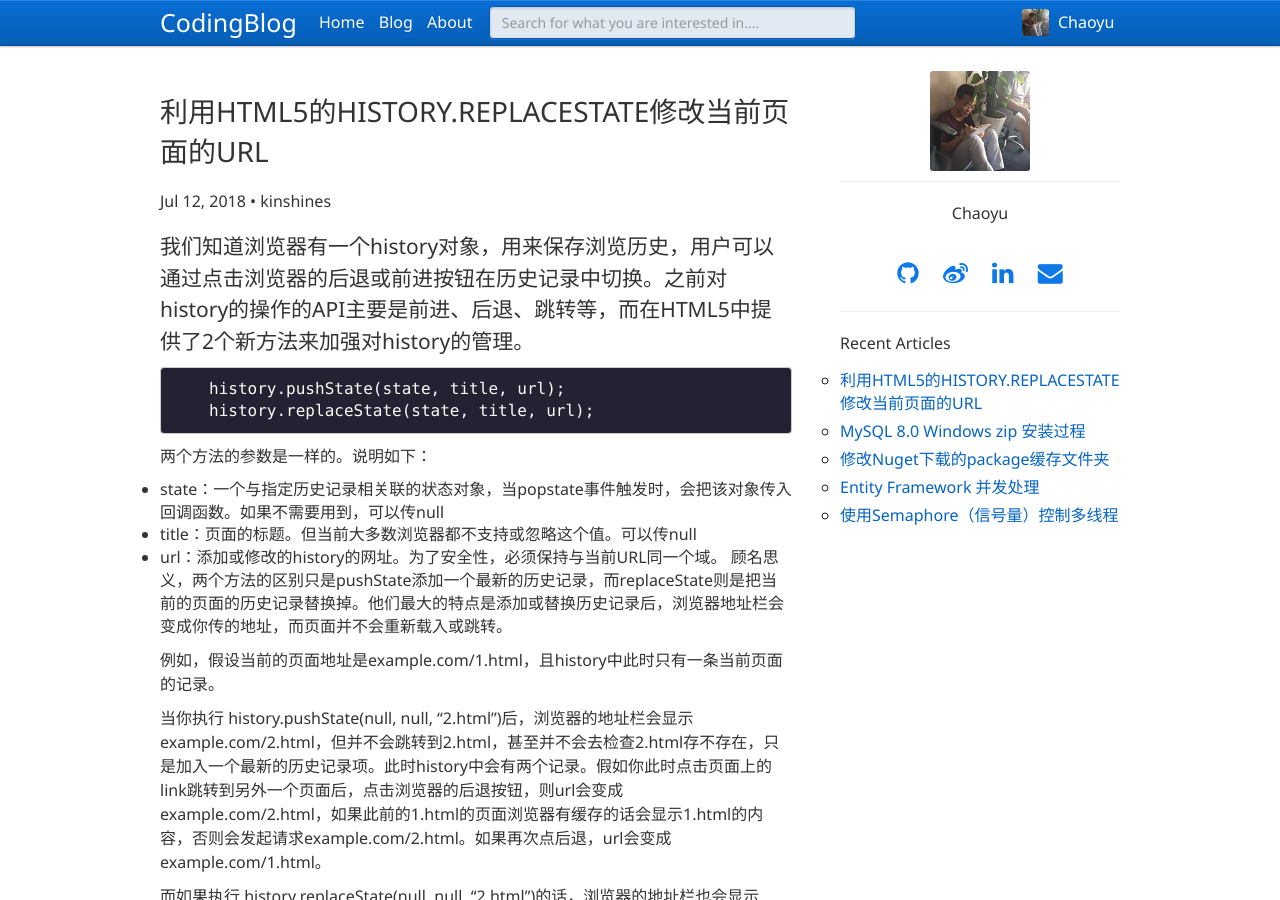
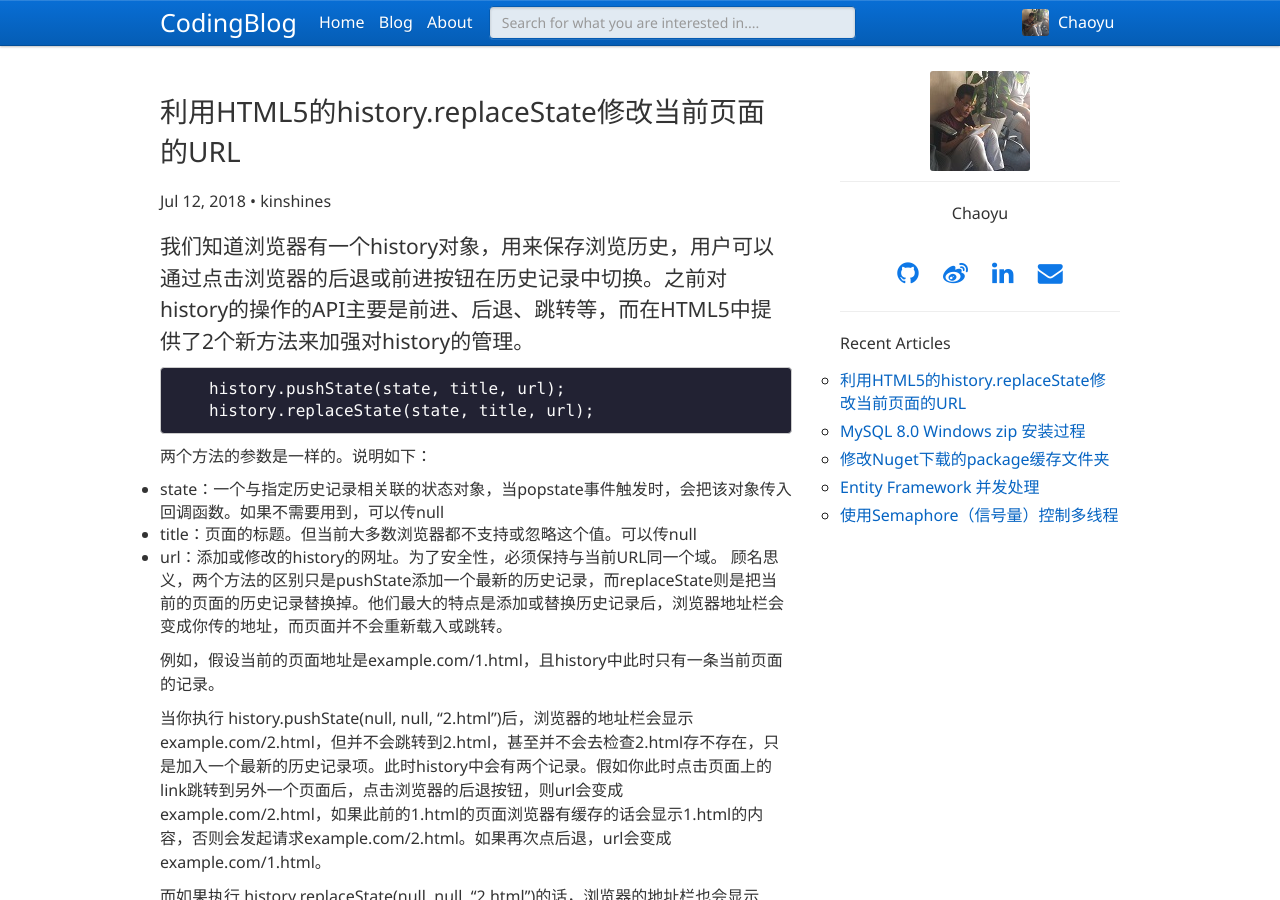
Before and after one commit to kinshines/kinshines.github.io, a Jekyll site: the page built from _posts/2018-07-12-history-replace-state.md, in a window 1280 px wide and 900 px high. Built offline with Jekyll 4.4.1, drawn with Linux system fonts in a browser that asks for light colours; some of the changed text lies outside the part shown.

```diff
--- a/_posts/2018-07-12-history-replace-state.md
+++ b/_posts/2018-07-12-history-replace-state.md
@@ -1,6 +1,6 @@
 ---
 layout: post
-title: 利用HTML5的HISTORY.REPLACESTATE修改当前页面的URL
+title: 利用HTML5的history.replaceState修改当前页面的URL
 author: kinshines
 date:   2018-07-12
 categories: js
@@ -38,7 +38,7 @@ if (history.replaceState) {
 
 页面可以设置成no-cache，当用户后退时，浏览器会重新请求带搜索条件的URL，后台根据搜索条件，把对应的结果页面呈现出来，从而达到记住搜索条件和结果的目的。
 
-## replaceState使用实例
+### replaceState使用实例
 在bootstrap-datepicker的[Demo网页](https://uxsolutions.github.io/bootstrap-datepicker/?markup=input&format=&weekStart=&startDate=&endDate=&startView=0&minViewMode=0&maxViewMode=4&todayBtn=false&clearBtn=false&language=en&orientation=auto&multidate=&multidateSeparator=&keyboardNavigation=on&forceParse=on#sandbox)上，就很巧妙的用history.replaceState实现对url的修改：
 
 {% highlight js %}
@@ -52,7 +52,7 @@ function update_url(){
 
 {% endhighlight %}
 
-## 利用HISTORY.PUSHSTATE方法禁用浏览器的后退按钮
+### 利用history.pushState方法禁用浏览器的后退按钮
 同样的，我们可以利用其中的API来达到禁用浏览器后退按钮的功能。
 
 {% highlight js %}
```
